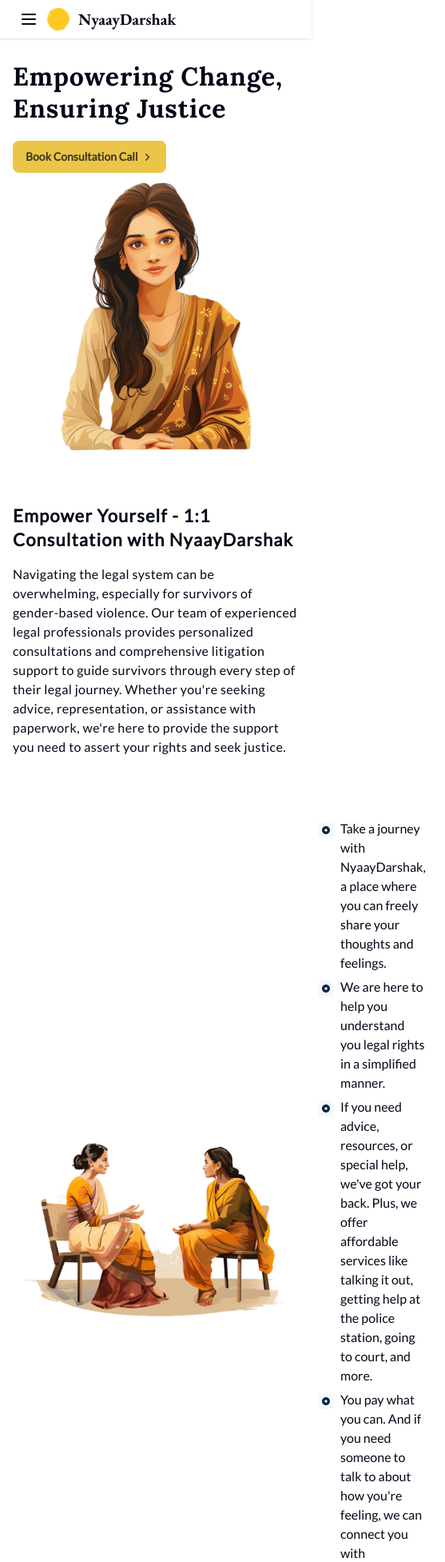
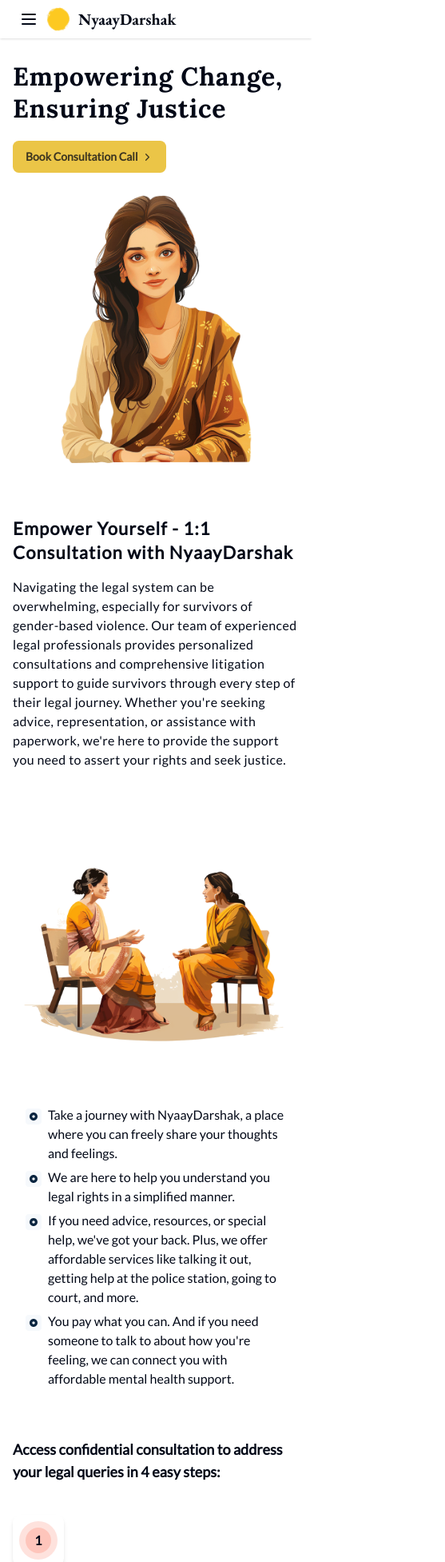
Before and after one commit to suraj0901/nyaaydarshak-new, a Next.js app: page /our-services in a window 390 px wide. Shown: the top 1953 px of the page at 80% size, 557 px wide, since content can reach past the window. Built offline with nearby package versions, Linux system fonts and the light colour scheme.

Commit message:
add our-services page

```diff
--- a/app/(root)/our-services/HeroSection.tsx
+++ b/app/(root)/our-services/HeroSection.tsx
@@ -11,7 +11,7 @@ export default function HeroSection() {
   return (
     <section className="lg:py-[60px] py-7">
       <div className="container relative px-4">
-        <div className="flex flex-col lg:flex-row items-center justify-between">
+        <div className="flex flex-col lg:flex-row items-center justify-between gap-4">
           <div className="space-y-5 max-w-xl">
             <h1
               className={cn(
--- a/app/(root)/our-services/page.tsx
+++ b/app/(root)/our-services/page.tsx
@@ -11,7 +11,7 @@ export default function OurServices() {
     <main>
       <HeroSection />
       <Consultation>
-        <div className="flex justify-between">
+        <div className="flex flex-col lg:flex-row justify-between">
           <Image
             src={"/our-services/consultation.png"}
             width={500}
@@ -19,7 +19,7 @@ export default function OurServices() {
             alt="Hero Image"
             className="object-contain"
           />
-          <div className="my-auto max-w-[608px] px-6 py-8">
+          <div className="my-auto max-w-[608px] lg:px-6 lg:py-8 p-4">
             {OUR_SERVICES.map((item, index) => (
               <div key={index} className="my-1.5 flex items-start gap-x-2">
                 <div className="shrink-0 mt-1">
```
